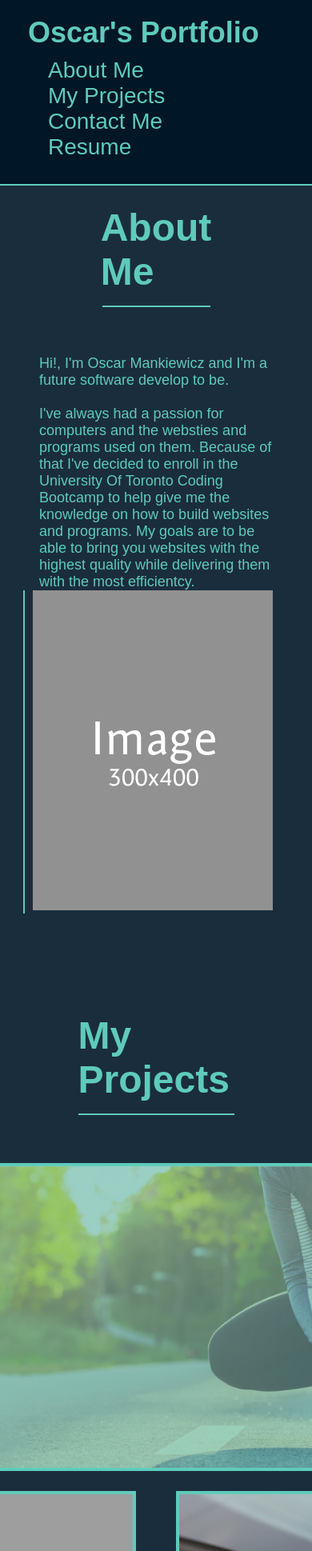
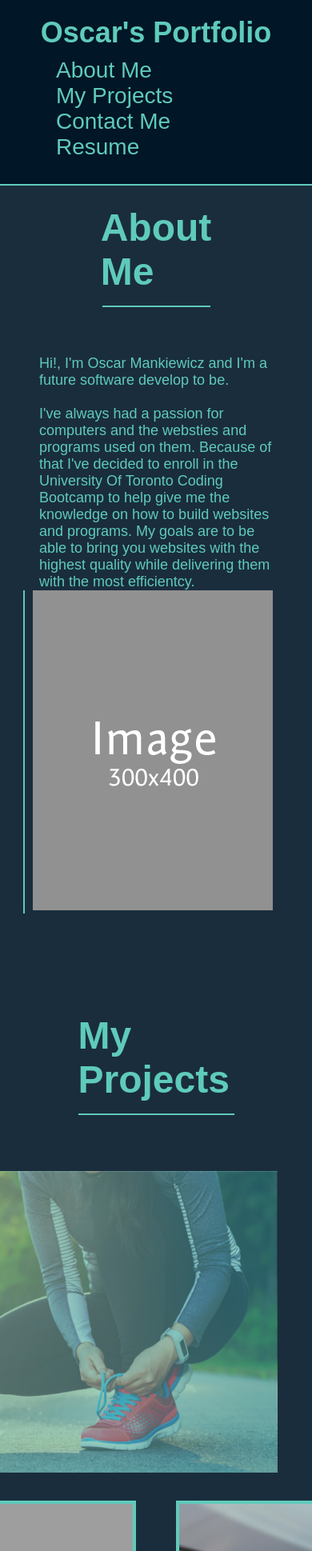
Before and after one commit to OatmealCrisp/My-Portfolio, a plain HTML site: page index.html in a window 390 px wide. Shown: the top 1939 px of the page at 80% size. Drawn offline with Linux system fonts and the light colour scheme; grey boxes are pictures that could not be loaded.

Commit message:
attempted to do media queries

```diff
--- a/assets/css/style.css
+++ b/assets/css/style.css
@@ -48,7 +48,7 @@ header nav ul {
 }
 
 header nav ul li a {
-    padding: 10px 15px;
+    padding: 10px 25px;
     font-size: 28px;
 }
 
@@ -176,7 +176,7 @@ header nav ul li a:hover {
     border: #5fcbba 4px solid;
 }
 
-/* Contact */
+/* Contact styles */
 .contact {
     display: flex;
     justify-content: center;
@@ -231,6 +231,31 @@ header nav ul li a:hover {
     border-bottom: #5fcbba 2px solid;
 }
 
+@media screen and (max-width: 768px) {
+    header {
+        justify-content: center;
+    }
+
+    header nav ul li a {
+        justify-content: center;
+        width: 50%;
+    }
+
+    .buddy-img {
+        display: flex;
+        justify-content: center;
+    }
+
+    .buddy-img {
+        display: flex;
+        width: 20%;
+        border: none;
+        padding: 10px;
+    }
+}
+
+
+
 /* Footer styles */
 footer {
     padding: 40px 35px;
--- a/index.html
+++ b/index.html
@@ -34,7 +34,7 @@
                 </li>
 
                 <li class="resume">
-                    <a href="">Resume</a>
+                    <a href="./assets/OSCARRESUME.doc updated 2.pdf" target="_blank">Resume</a>
                 </li>
             </ul>
         </nav>
```
Also changed, not shown: 1 other file.
